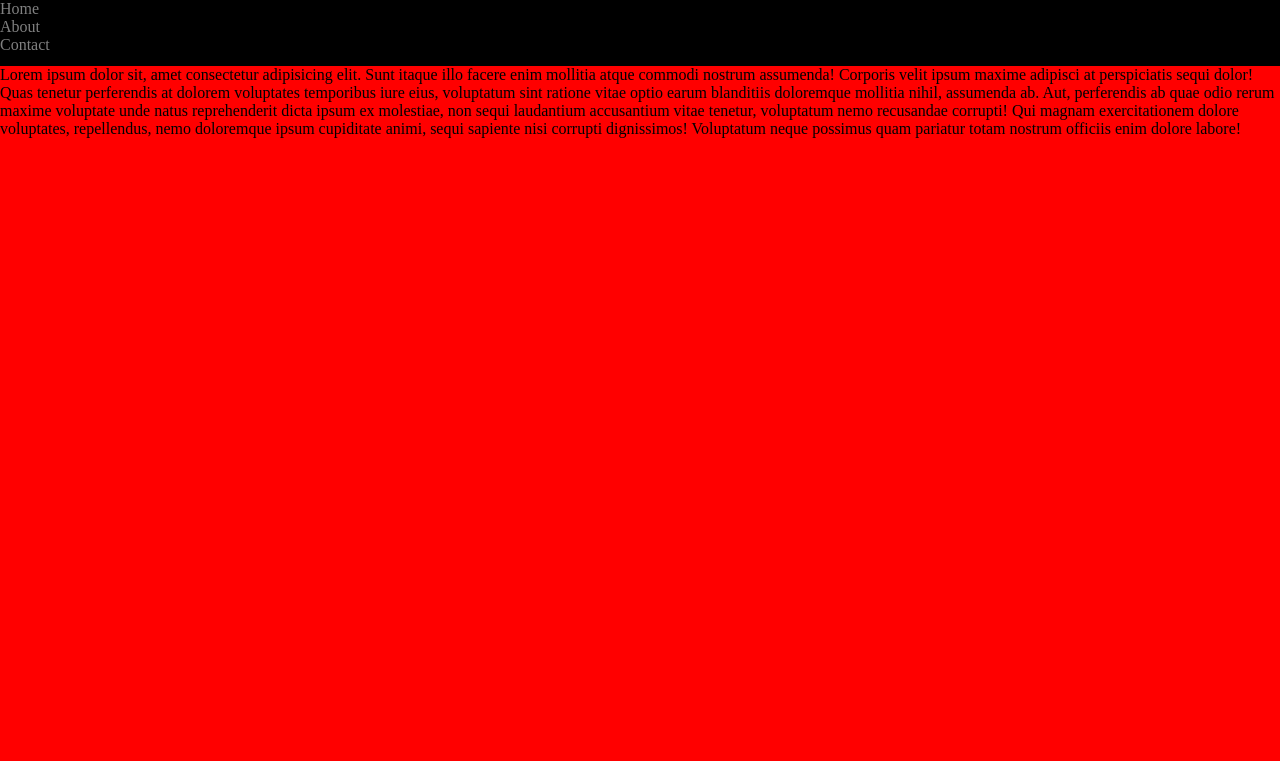
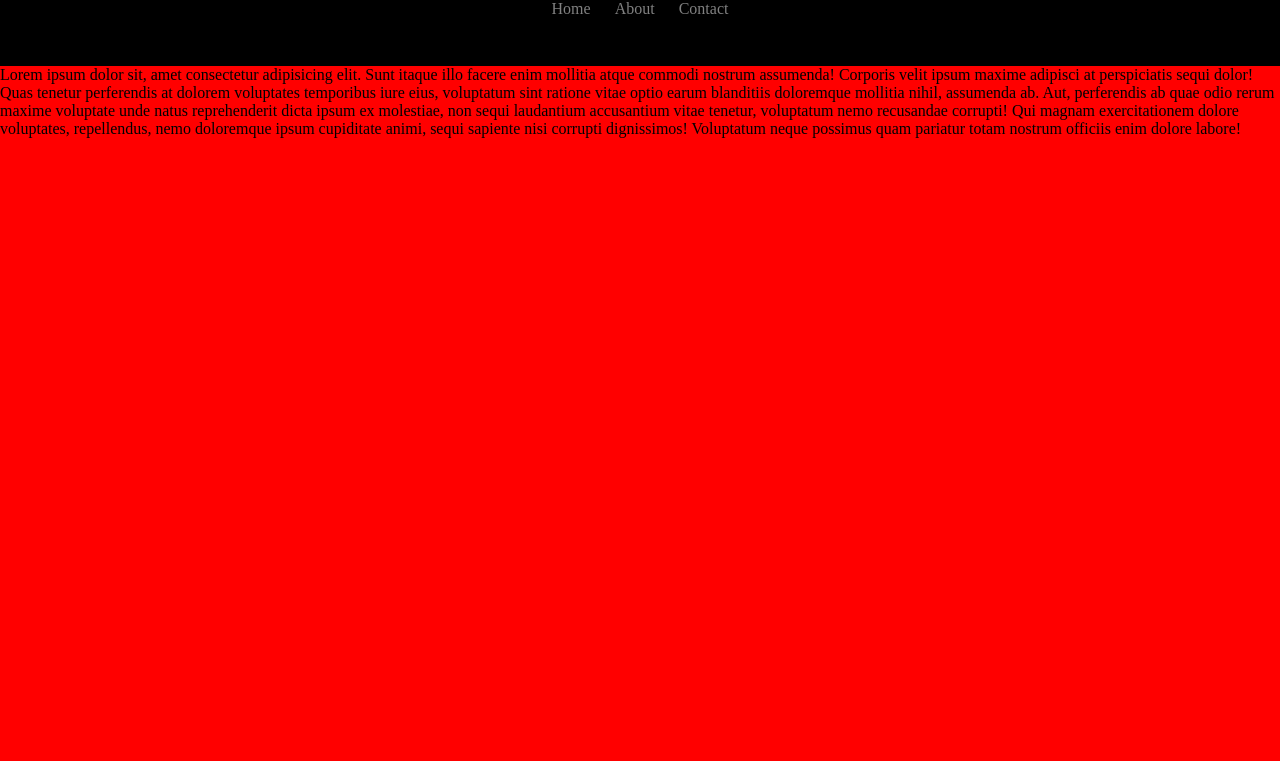
Before and after one commit to RitamSanyal/webdevstrt, a web app: file HTML/10_inline_styles.html in a window 1280 px wide. Shown: the top 761 px of the page. Run offline with its HTML, style and script files only (its server is not run), Linux system fonts and the light colour scheme.

Commit message:
modified

```diff
--- a/CSS/06_10_style.css
+++ b/CSS/06_10_style.css
@@ -2,6 +2,12 @@ header {
     height: 66px;
     background: black;
     color: gray;
+    text-align: center;
+}
+
+li {
+    display: inline;
+    padding: 10px;
 }
 
 .content {
```
